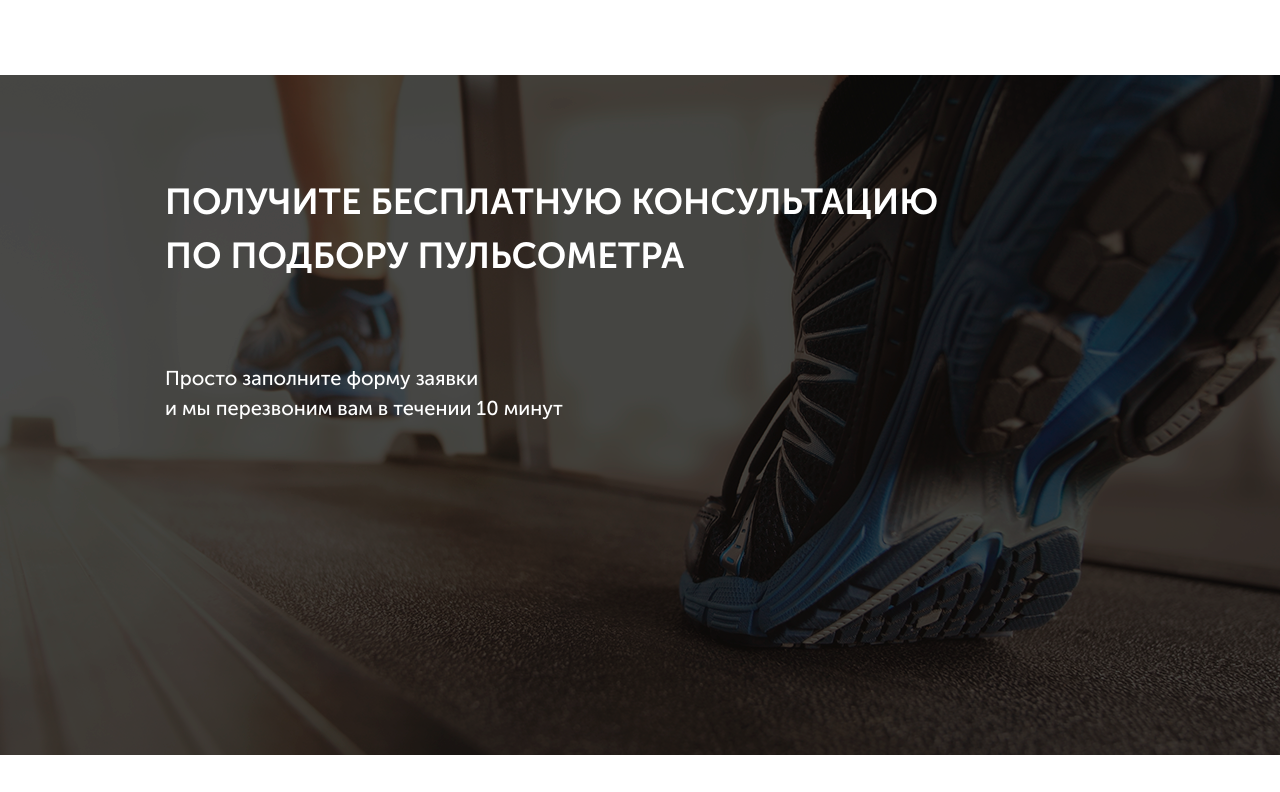
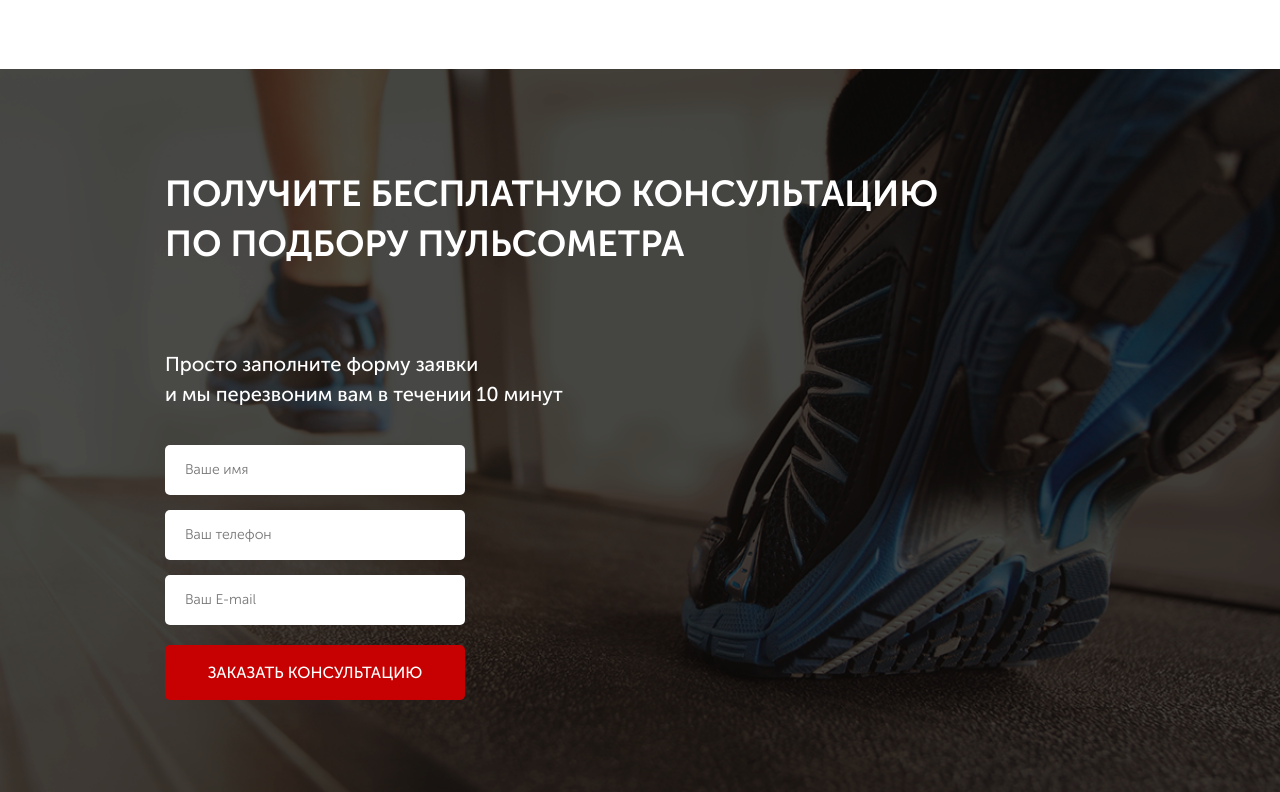
Before and after one commit to Tesla220-1/RunSmart.github.io, a website: page src/index.html in a window 1280 px wide. Shown: the part 1103-1895 px from the top of the page. Before the commit the page ends 1858 px from the top, so only its background shows below. Drawn offline with Linux system fonts and the light colour scheme.

Commit message:
section 3 ready

```diff
--- a/src/index.html
+++ b/src/index.html
@@ -60,7 +60,7 @@
     <section class="advantages">
         <div class="container">
 
-            <h2 class="advantages__header">НАШИ ПРЕИМУЩЕСТВА</h2>
+            <h2 class="title">НАШИ ПРЕИМУЩЕСТВА</h2>
             <div class="advantages__content">
                 <div class="advantages__content-container">
                     <img src="icons/our-advanteges/cup.svg" alt="cup" class="advantages__img">
@@ -92,10 +92,18 @@
         <div class="container">
 
             <div class="consult__wrapper">
-                <h2 class="consult__header">Получите бесплатную консультацию<br> по подбору пульсометра </h2>
+                <h2 class="title title_left">Получите бесплатную консультацию<br> по подбору пульсометра </h2>
 
                 <h3 class="consult__form-header">Просто заполните форму заявки<br> и мы перезвоним вам в течении 10 минут</h3>
             </div>
+
+            <form action="#" class="feed-form">
+                <input required type="text" class="feed-form__input" name="user-name" placeholder="Ваше имя">
+                <input required type="tel" class="feed-form__input" name="user-tel" placeholder="Ваш телефон">
+                <input required type="email" class="feed-form__input" name="user-email" placeholder="Ваш E-mail">
+
+                <button class="button button_submit">заказать кОНСУЛЬТАЦИЮ</button>
+            </form>
 
         </div>
     </section>
--- a/src/sass/blocks/_buttons.scss
+++ b/src/sass/blocks/_buttons.scss
@@ -16,4 +16,10 @@
         font-size: 16px;
         margin-top: 67px;
     }
+    &_submit{
+        width: 300px;
+        height: 55px;
+        font-size: 16px;
+        margin-top: 20px;
+    }
 }
--- /dev/null
+++ b/src/sass/blocks/_forms.scss
@@ -0,0 +1,22 @@
+.feed-form{
+    display: flex;
+    flex-direction: column;
+    align-items: flex-start;
+    margin-top: 36px;
+    &__input{
+        margin-top: 15px;
+        width: 300px;
+        height: 50px;
+        border-radius: 5px;
+        border: 0;
+        padding-left: 20px;
+        padding-right: 20px;
+        color: #4b4b4b;
+        font-size: 14px;
+        font-weight: 300;
+        line-height: 66px;
+        &:first-child{
+            margin-top: 0;
+        }
+    }
+}
--- a/src/sass/blocks/_section-1-advantages.scss
+++ b/src/sass/blocks/_section-1-advantages.scss
@@ -2,9 +2,6 @@
     min-height: 472px;
     padding-top: 70px;
     padding-bottom: 78px;
-    &__header{
-        text-align: center;
-    }
     &__content{
         display: flex;
         justify-content: space-between;
--- a/src/sass/blocks/_secton-2-consult.scss
+++ b/src/sass/blocks/_secton-2-consult.scss
@@ -8,12 +8,6 @@
         flex-direction: column;
         align-items: flex-start;
     }
-    &__header{
-        color: #ffffff;
-        font-size: 36px;
-        font-weight: 700;
-        text-transform: uppercase;
-    }
     &__form-header{
         color: #ffffff;
         font-size: 20px;
--- /dev/null
+++ b/src/sass/blocks/_title.scss
@@ -0,0 +1,16 @@
+.title{
+    color: #0d0d0d;
+    font-size: 30px;
+    font-weight: 700;
+    text-align: center;
+    text-transform: uppercase;
+    line-height: 1;
+    &_left{
+        color: #ffffff;
+        font-size: 36px;
+        font-weight: 700;
+        text-transform: uppercase;
+        text-align: left;
+        line-height: 50px;
+    }
+}
--- a/src/sass/style.scss
+++ b/src/sass/style.scss
@@ -11,5 +11,7 @@
 @import"blocks/header";
 @import"blocks/buttons";
 @import"blocks/header";
+@import"blocks/title";
 @import"blocks/section-1-advantages";
-@import"blocks/secton-2-consult"
+@import"blocks/secton-2-consult";
+@import"blocks/forms";
```
Also changed, not shown: src/css/style.min.css.
